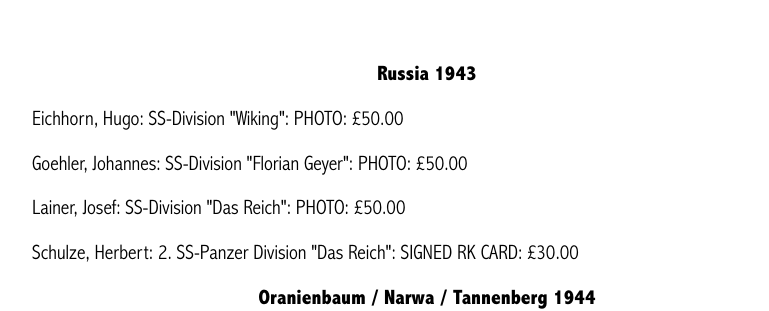
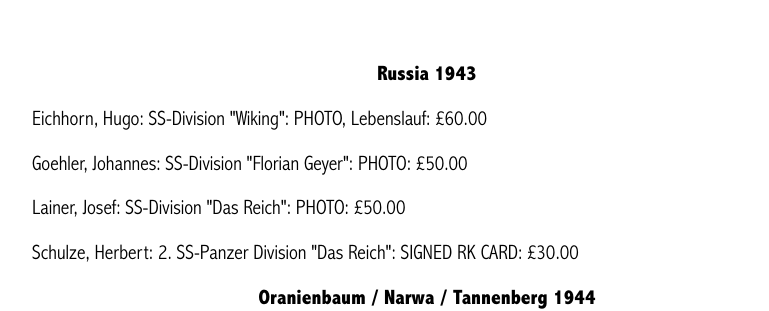
Before and after one commit to lahphotographs/lahphotographs.github.com, a Jekyll site: the page built from Waffen_SS_photos.md, in a window 1280 px wide and 900 px high, scrolled down 424 px. Shown: the part 153-464 px from the top of the window, without its empty margins (213-982 px from the left). Built offline with Jekyll 4.4.1, drawn with Linux system fonts in a browser that asks for light colours.

Commit message:
Update Waffen_SS_photos.md

```diff
--- a/Waffen_SS_photos.md
+++ b/Waffen_SS_photos.md
@@ -14,7 +14,7 @@ permalink: /waffen_ss_photos.html
 <br />
 <br />
 <p><b><center>Russia 1943</center></b></p>
-<p>Eichhorn,	Hugo:	SS-Division "Wiking":	PHOTO: £50.00
+<p>Eichhorn,	Hugo:	SS-Division "Wiking":	PHOTO, Lebenslauf: £60.00
 <p>Goehler,	Johannes:	SS-Division "Florian Geyer":	PHOTO: £50.00
 <p>Lainer,	Josef:	SS-Division "Das Reich":	PHOTO: £50.00
 <p>Schulze,	Herbert: 2. SS-Panzer Division "Das Reich":	SIGNED RK CARD: £30.00
```
